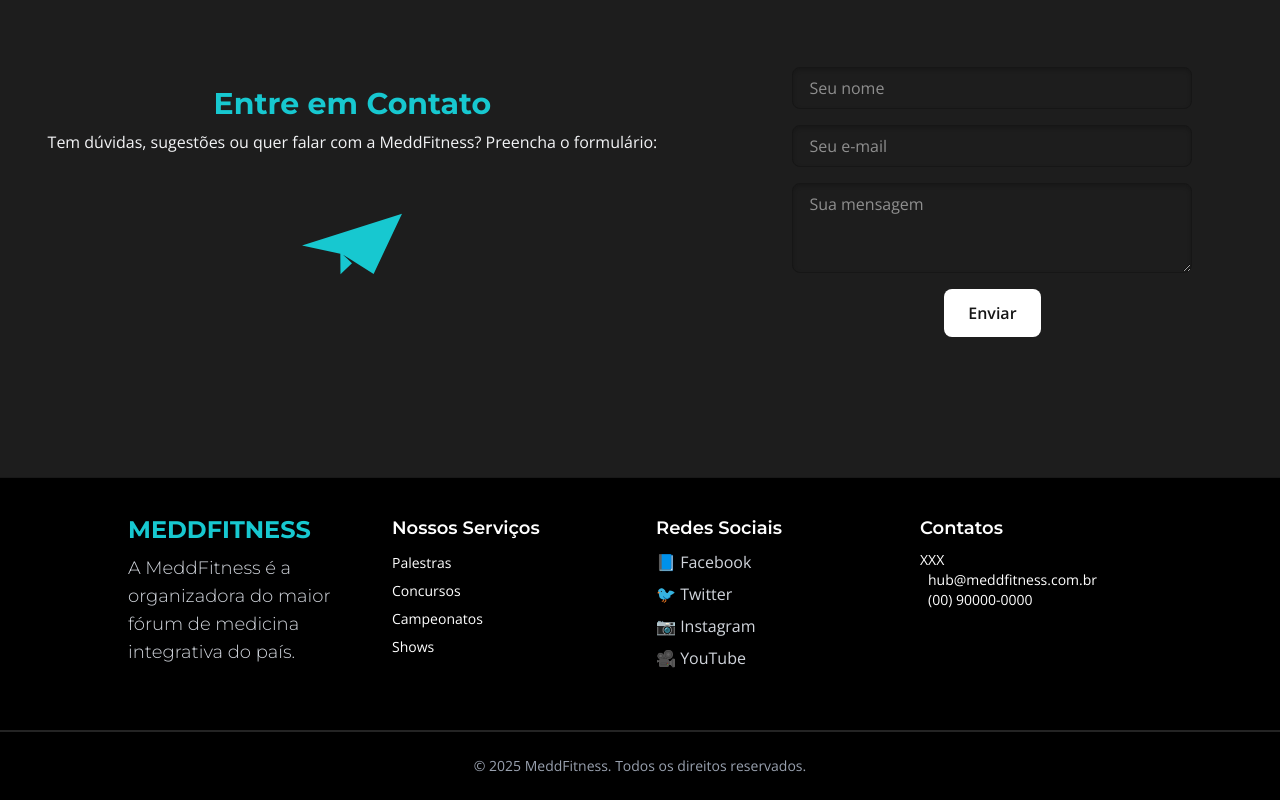
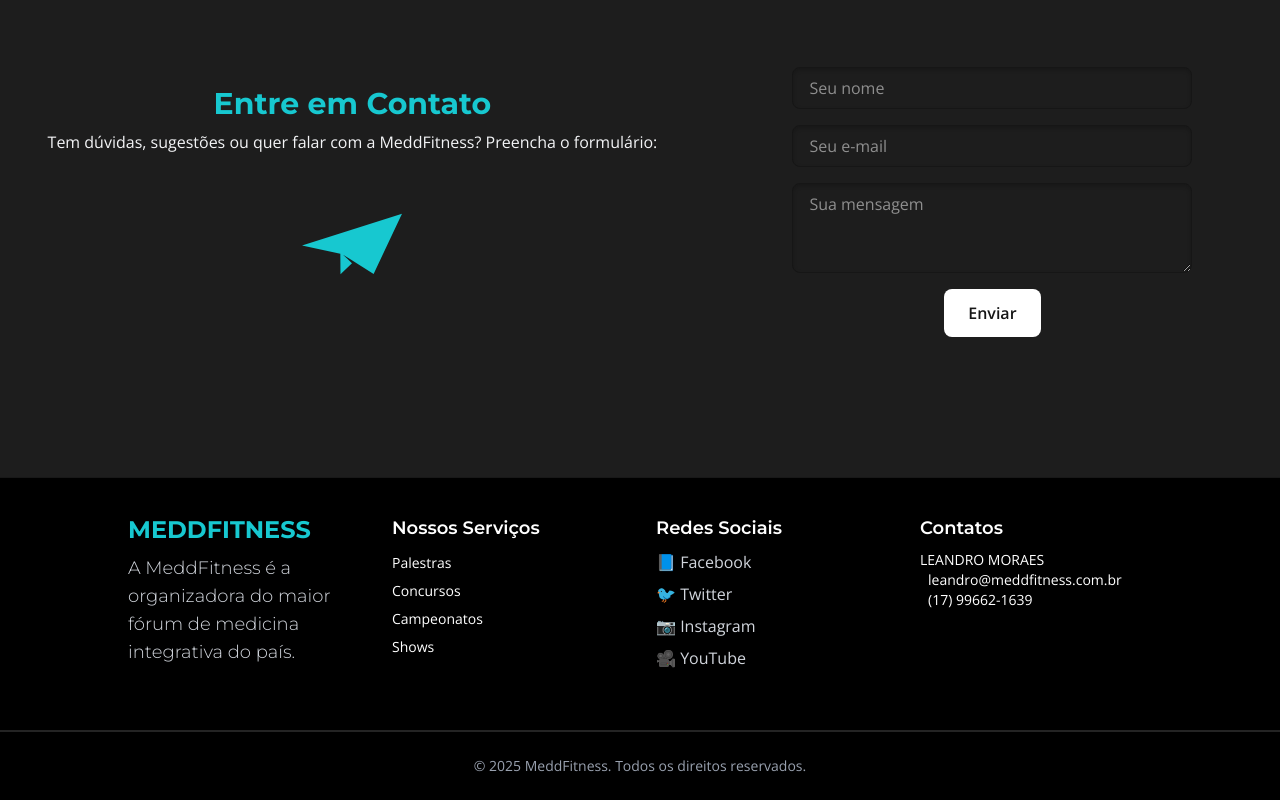
Before and after one commit to EricFrota-Dev/meddfitness-next, a Next.js app: page /Contato in a window 1280 px wide. Shown: the part 1018-1818 px from the top of the page. Built offline with nearby package versions, Linux system fonts and the light colour scheme.

Commit message:
update CEO Leandro

```diff
--- a/src/app/Contato/constants/index.ts
+++ b/src/app/Contato/constants/index.ts
@@ -1,7 +1,7 @@
 export const contacts = [
   {
-    name: "XXX",
-    contacts: ["hub@meddfitness.com.br", "(00) 90000-0000"],
+    name: "LEANDRO MORAES",
+    contacts: ["leandro@meddfitness.com.br", "(17) 99662-1639"],
   },
   // {
   //   name: "JACQUELINE MOURADIAN",
@@ -12,7 +12,7 @@ export const contacts = [
   //   contacts: {
   //     site: "www.meddfitness.com",
   //     email: "leandro@meddfitness.com.br",
-  //     phone: "(00) 00000-0000",
+  //     phone: "(17) 99662-1639",
   //   },
   // },
   // {
--- a/src/app/layout.tsx
+++ b/src/app/layout.tsx
@@ -43,7 +43,7 @@ export default function RootLayout({
         <Footer />
         <Link
           passHref
-          href={"https://wa.me/11900000?text=Ol%C3%A1%20"}
+          href={"https://wa.me/17996621639?text=Ol%C3%A1%20"}
           target="_blank"
           rel="noopener noreferrer"
           className="fixed flex items-center bg-dark-100 shadow-md shadow-darker p-4 rounded-full flex-col bottom-10 right-5 md:right-15 xl:right-30 hover:scale-105 opacity-30 hover:opacity-100 transition-all duration-200"
```
